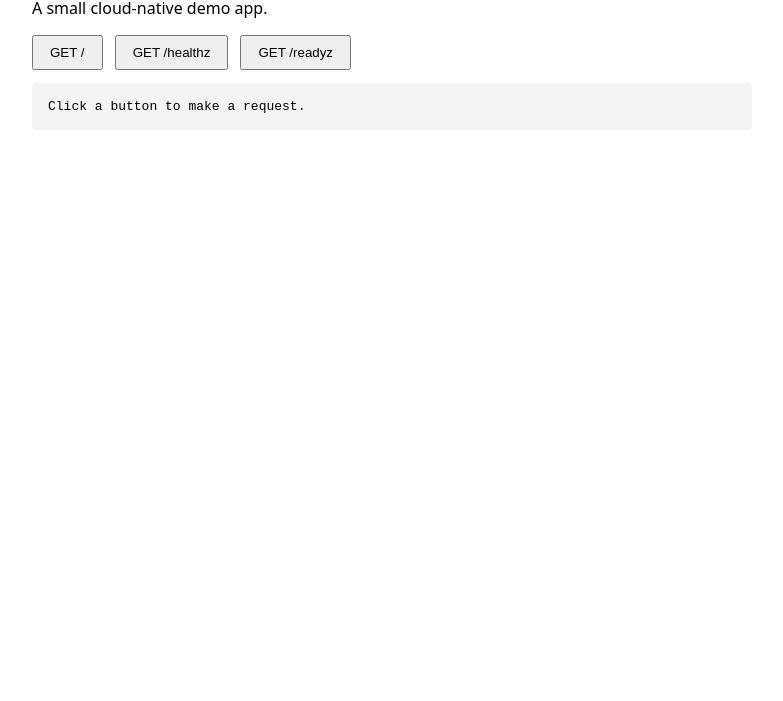
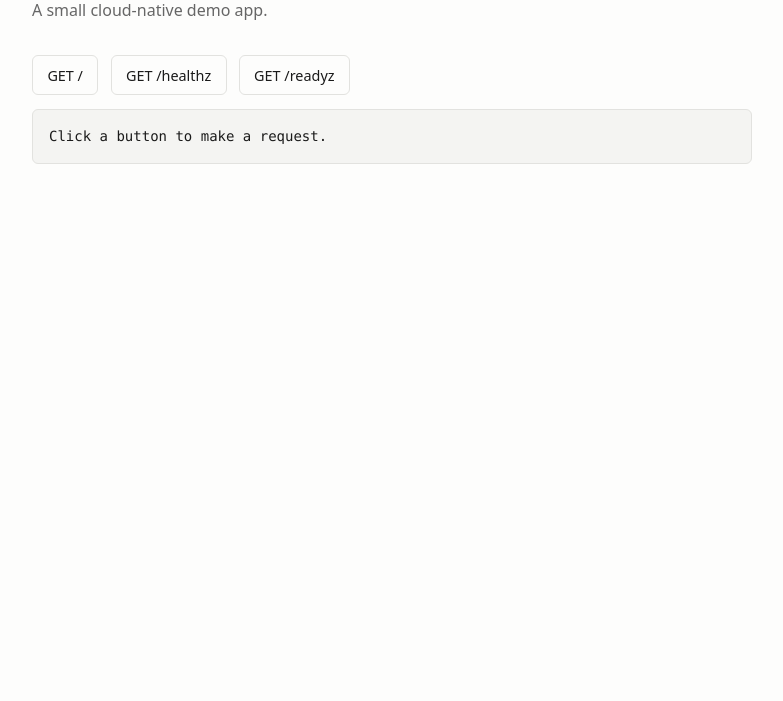
Before and after one commit to david-shepard/podinfo-js, a website: page public/index.html in a window 1280 px wide. Shown: the part 99-800 px from the top of the page, without its empty margins (248-1031 px from the left). Drawn offline with Linux system fonts and the light colour scheme.

Commit message:
style: add dark mode & soften up buttons

```diff
--- a/public/index.html
+++ b/public/index.html
@@ -2,11 +2,59 @@
 <html lang="en">
 <head>
   <meta charset="UTF-8">
+  <meta name="viewport" content="width=device-width, initial-scale=1">
   <title>podinfo-node</title>
   <style>
-    body { font-family: system-ui, sans-serif; max-width: 720px; margin: 2rem auto; padding: 0 1rem; }
-    pre { background: #f4f4f4; padding: 1rem; border-radius: 4px; overflow-x: auto; }
-    button { padding: 0.5rem 1rem; margin-right: 0.5rem; cursor: pointer; }
+    :root {
+      --bg: #fdfdfc;
+      --fg: #1a1a1a;
+      --muted: #666;
+      --surface: #f4f4f2;
+      --border: #e2e2df;
+    }
+    @media (prefers-color-scheme: dark) {
+      :root {
+        --bg: #1a1a1a;
+        --fg: #e8e8e6;
+        --muted: #999;
+        --surface: #242422;
+        --border: #333;
+      }
+    }
+    body {
+      font-family: ui-sans-serif, system-ui, -apple-system, "Segoe UI", sans-serif;
+      max-width: 720px;
+      margin: 3rem auto;
+      padding: 0 1.25rem;
+      background: var(--bg);
+      color: var(--fg);
+      line-height: 1.6;
+      font-size: 16px;
+      -webkit-font-smoothing: antialiased;
+    }
+    h1 { font-size: 1.75rem; font-weight: 600; letter-spacing: -0.02em; margin: 0 0 0.25rem; }
+    p { color: var(--muted); margin: 0 0 2rem; }
+    pre {
+      font-family: ui-monospace, SFMono-Regular, "SF Mono", Menlo, Consolas, monospace;
+      font-size: 0.875rem;
+      line-height: 1.5;
+      background: var(--surface);
+      border: 1px solid var(--border);
+      padding: 1rem;
+      border-radius: 6px;
+      overflow-x: auto;
+    }
+    button {
+      font: inherit;
+      font-size: 0.9rem;
+      padding: 0.45rem 0.9rem;
+      margin-right: 0.5rem;
+      cursor: pointer;
+      background: var(--bg);
+      color: var(--fg);
+      border: 1px solid var(--border);
+      border-radius: 6px;
+    }
   </style>
 </head>
 <body>
```
Also changed, not shown: .github/workflows/ci.yml (added).
